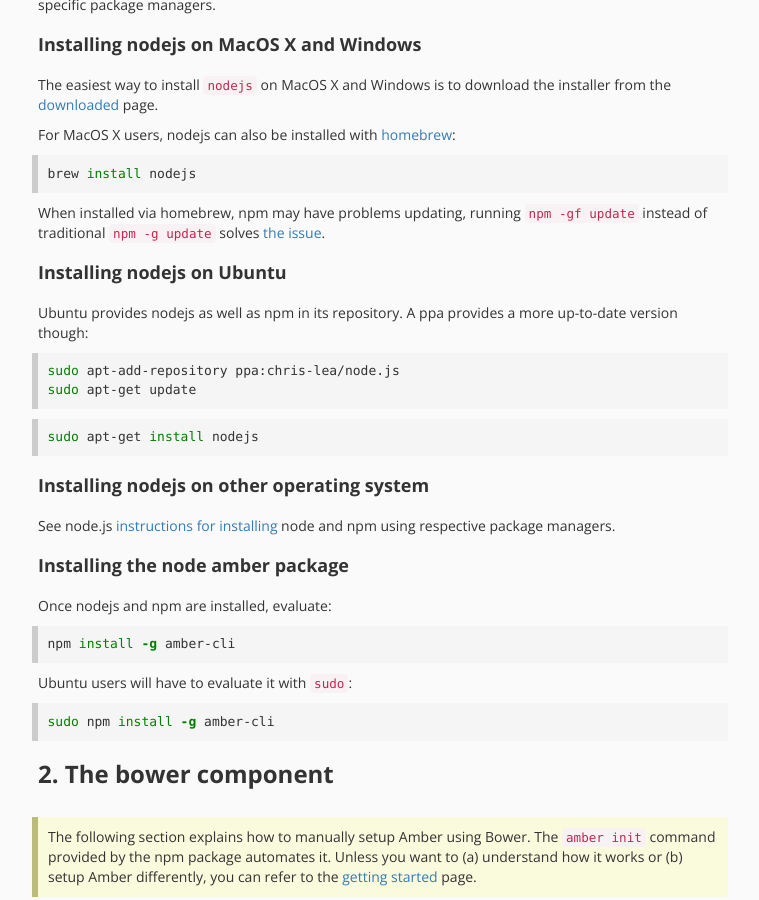
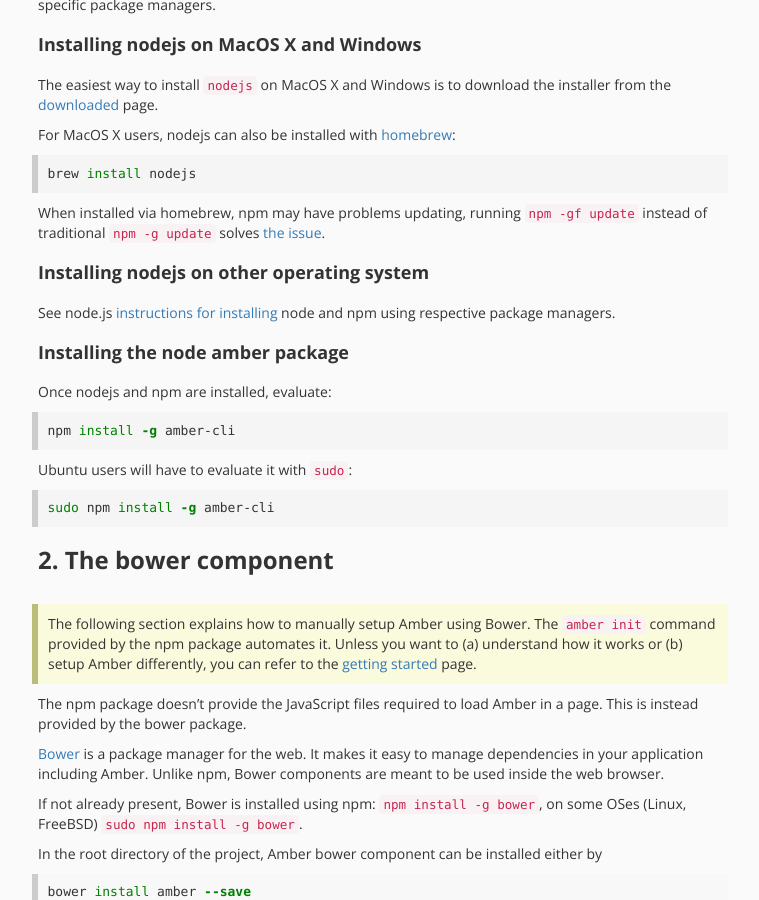
Before and after one commit to amber-smalltalk/amber-documentation, a Jekyll site: the page built from overview/1-installing-amber.md, in a window 1280 px wide and 900 px high, scrolled down 610 px. Shown: the whole window, without its empty margins (377-1136 px from the left). Built offline with Jekyll 4.4.1, drawn with Linux system fonts in a browser that asks for light colours; nearby versions of some CDN libraries.

Commit message:
Update 1-installing-amber.md
Removed outdated Ubuntu installation instructions, see https://github.com/amber-smalltalk/amber-documentation/issues/9

```diff
--- a/overview/1-installing-amber.md
+++ b/overview/1-installing-amber.md
@@ -38,20 +38,6 @@ brew install nodejs
 When installed via homebrew, npm may have problems updating,
 running `npm -gf update` instead of traditional `npm -g update`
 solves [the issue](https://github.com/Homebrew/homebrew/issues/22408#issuecomment-30338806).
-
-#### Installing nodejs on Ubuntu
-
-Ubuntu provides nodejs as well as npm in its repository. A ppa provides a more up-to-date version though:
-
-{% highlight sh %}
-sudo apt-add-repository ppa:chris-lea/node.js
-sudo apt-get update
-{% endhighlight %}
-
-
-{% highlight sh %}
-sudo apt-get install nodejs
-{% endhighlight %}
 
 #### Installing nodejs on other operating system
 
```
